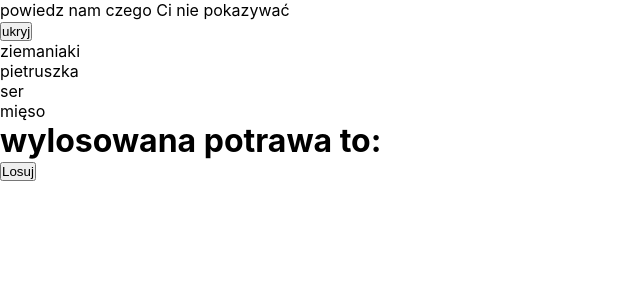
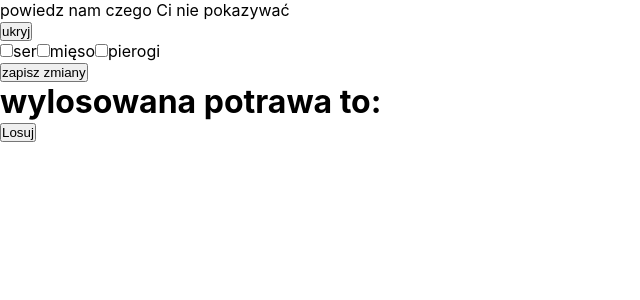
Before and after one commit to atrykp/what-s-for-dinner-react-app, a React (Create React App) app: page / in a window 1280 px wide. Both pictures are taken after a click on the button "rozwiń". Shown: the top 300 px of the page, without its empty margins (0-640 px from the left). Built offline with nearby package versions, Linux system fonts and the light colour scheme.

Commit message:
fill FiletrArr function and return section in FilterArr.js

```diff
--- a/src/pages/App.js
+++ b/src/pages/App.js
@@ -3,16 +3,16 @@ import "../styles/App.css";
 import FilterArr from "./FileterArr";
 import DrawnDishList from "./DrawnDishList";
 let mainArr = [
+  { nazwa: "Serowa petarda", skladniki: "ser" },
+  "Zapiekanka makaronowa z mięsem mielonym i cukinią",
+  { nazwa: "Kotlet z ziemniakami", skladniki: "mieso" },
+  { nazwa: "Pierogi", skladniki: "pierogi" },
+  "Wytrawne naleśniki",
   "Domowa pizza",
-  "Serowa petarda",
-  "Zapiekanka makaronowa z mięsem mielonym i cukinią",
-  "Kotlet z ziemniakami",
-  "Wytrawne naleśniki",
   "Makaron z cukinią i mascarpone",
   "Zapiekanka ziemniaczna",
   " Zupa warzywna",
   " Schab w sosie koperkowym",
-  "Pierogi",
   "Krokiety po meksykańsku",
   "Kurczak w cieście z warzywami",
   "Gulasz",
@@ -33,7 +33,9 @@ function App() {
     setFilterSection((prevValue) => !prevValue);
   };
 
-  const fileterSection = filterSection && <FilterArr />;
+  const fileterSection = filterSection && (
+    <FilterArr allDishes={allDishes} setUserDishes={setUserDishes} />
+  );
   return (
     <>
       <p>powiedz nam czego Ci nie pokazywać</p>
--- a/src/pages/FileterArr.js
+++ b/src/pages/FileterArr.js
@@ -1,14 +1,37 @@
-import React from "react";
+import React, { useState } from "react";
 
-const FileterArr = () => {
+const FileterArr = ({ allDishes, setUserDishes }) => {
+  const [customedArr, setCustomedArr] = useState("");
+  console.log(customedArr);
+
+  const handleChange = (e) => {
+    const checked = e.target.checked;
+    console.log(checked);
+
+    const value = e.target.id;
+    let arr = [...allDishes];
+    let newArr = arr.filter((element) =>
+      checked ? element.skladniki !== value : element
+    );
+    setCustomedArr(newArr);
+  };
   return (
     <>
-      <div>
-        <p>ziemaniaki</p>
-        <p>pietruszka</p>
-        <p>ser</p>
-        <p>mięso</p>
-      </div>
+      <form action="">
+        <label htmlFor="ser">
+          <input type="checkbox" id={"ser"} onChange={handleChange} />
+          ser
+        </label>
+        <label htmlFor="mieso">
+          <input type="checkbox" id={"mieso"} onChange={handleChange} />
+          mięso
+        </label>
+        <label htmlFor="pierogi">
+          <input type="checkbox" id={"pierogi"} onChange={handleChange} />
+          pierogi
+        </label>
+      </form>
+      <button onClick={() => setUserDishes(allDishes)}>zapisz zmiany</button>
     </>
   );
 };
```
Also changed, not shown: 1 other file (tests, documents, lock files or other folders).
